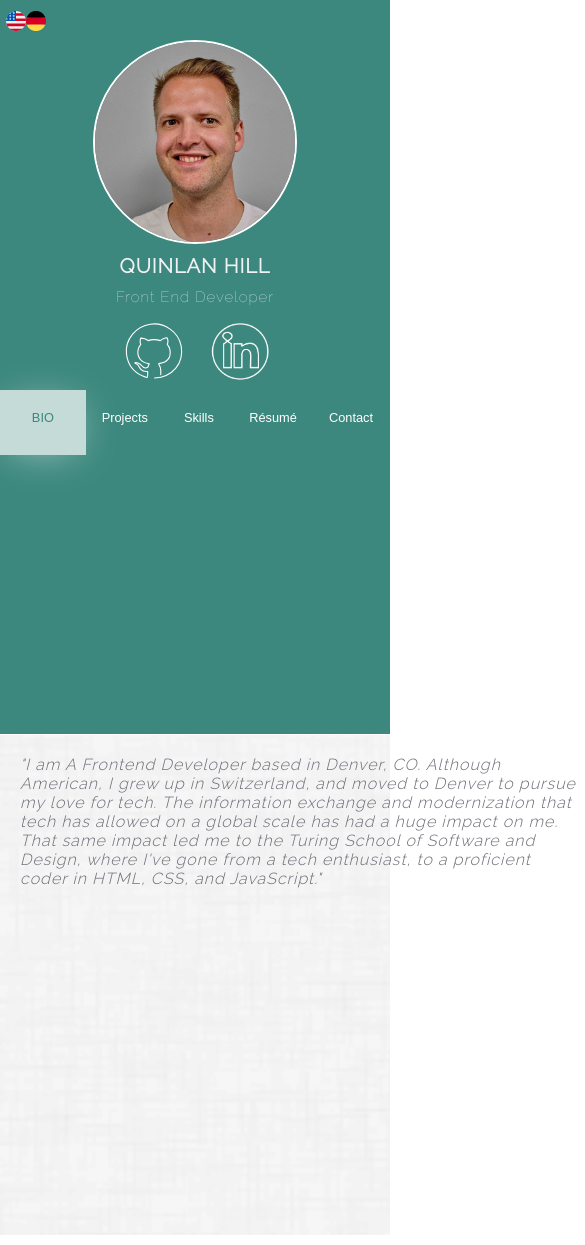
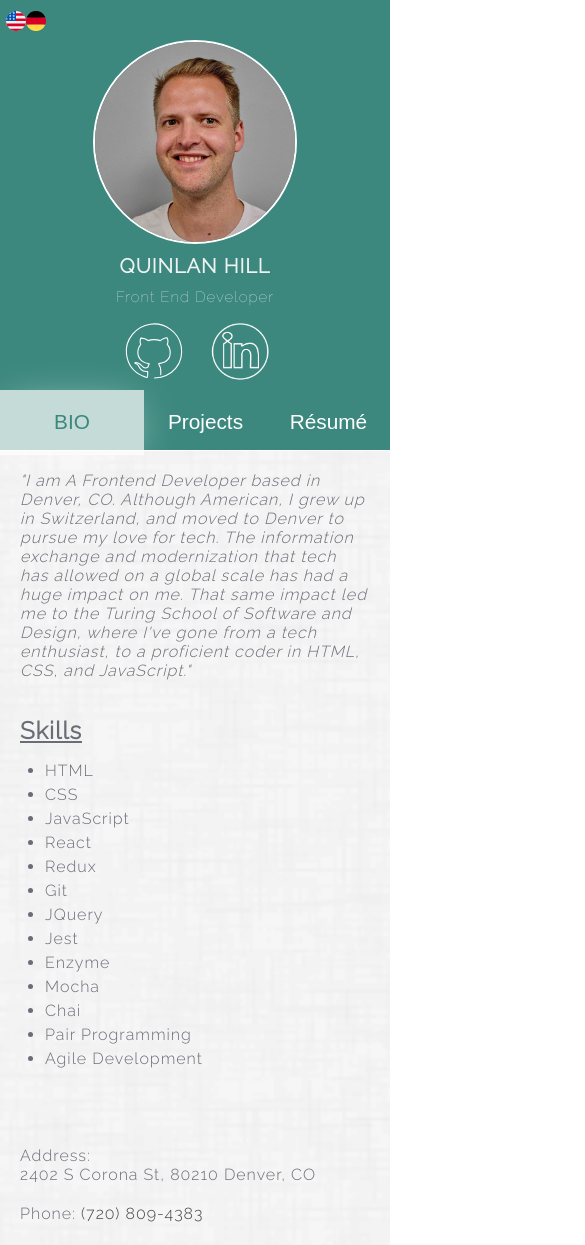
Before and after one commit to quinhill/quinlan-hill-site, a React app: page / in a window 390 px wide. Shown: the whole page, 585 px wide, since content can reach past the window. Built offline with nearby package versions, Linux system fonts and the light colour scheme.

Commit message:
Finish responsive styling

```diff
--- a/src/Aside/aside.css
+++ b/src/Aside/aside.css
@@ -1,7 +1,7 @@
-aside {
+.aside {
   grid-column: 1 / 2;
   display: grid;
-  grid-template-rows: 5% 45% 50%;
+  grid-template-rows: 20px 355px calc(100vh - 375px);
   height: 100vh;
   width: 350px;
   background-color: #3C887E;
@@ -75,6 +75,7 @@ aside {
   height: 20px;
   border: none;
   background: none;
+  outline: none;
 }
 
 .language {
@@ -83,7 +84,7 @@ aside {
 }
 
 @media only screen and (max-width: 700px) {
-  aside {
+  .aside {
     width: 100%;
     height: 450px;
     display: grid;
--- a/src/Aside/index.js
+++ b/src/Aside/index.js
@@ -4,7 +4,7 @@ import Nav from '../Nav/Nav';
 
 const Aside = (props) => {
   return (
-    <aside>
+    <div className="aside">
       <div className="language-container">
         <button
           className="language-button"
@@ -34,7 +34,7 @@ const Aside = (props) => {
         </div>
       </div>
       <Nav toDisplay={props.toDisplay}/>
-    </aside>
+    </div>
   )
 }
 
--- a/src/Bio/Bio.js
+++ b/src/Bio/Bio.js
@@ -3,10 +3,55 @@ import './bio.css';
 
 const Bio = () => {
   return (
-    <div className="bio-text">
-      <p className="text">
-        "I am A Frontend Developer based in Denver, CO. Although American, I grew up in Switzerland, and moved to Denver to pursue my love for tech. The information exchange and modernization that tech has allowed on a global scale has had a huge impact on me. That same impact led me to the Turing School of Software and  Design, where I've gone from a tech enthusiast, to a proficient coder in HTML, CSS, and JavaScript."
-      </p>
+    <div className="bio-container">
+      <div className="bio-text">
+        <p className="text">
+          "I am A Frontend Developer based in Denver, CO. Although American, I grew up in Switzerland, and moved to Denver to pursue my love for tech. The information exchange and modernization that tech has allowed on a global scale has had a huge impact on me. That same impact led me to the Turing School of Software and  Design, where I've gone from a tech enthusiast, to a proficient coder in HTML, CSS, and JavaScript."
+        </p>
+      </div>
+      <div className="skills-container">
+        <h1 className="skills-title">Skills</h1>
+        <ul>
+          <li>HTML</li>
+          <li>CSS</li>
+          <li>JavaScript</li>
+          <li>React</li>
+          <li>Redux</li>
+          <li>Git</li>
+          <li>JQuery</li>
+          <li>Jest</li>
+          <li>Enzyme</li>
+          <li>Mocha</li>
+          <li>Chai</li>
+          <li>Pair Programming</li>
+          <li>Agile Development</li>
+        </ul>
+      </div>
+      <div className="contact-container">
+      <div className="address">
+        <p className="contact-info">Address:</p>
+        <p className="contact-info">
+          2402 S Corona St, 80210 Denver, CO
+        </p>
+      </div>
+      <span>Phone:
+        <a
+          className="link"
+          href="tel:+17208094383"
+        >
+          (720) 809-4383
+        </a>
+      </span>
+      <span>
+        Email:
+        <a
+          className="link"
+          href="mailto:quinlan@quinlanhill.com"
+        >
+          quinlan@quinlanhill.com
+        </a>
+      </span>
+    </div>
     </div>
   )
 }
--- a/src/Bio/BioGer.js
+++ b/src/Bio/BioGer.js
@@ -3,11 +3,56 @@ import './bio.css';
 
 const BioGer = () => {
   return (
-    <div className="bio-text">
-      <p className="text">
-        Ich bin ein Frontend Developer in Denver, Colorado, USA. Als Amerikaner in der Schweiz aufgewachsen, bin ich hierhin gezogen, um meiner technischen Neugier nachzugehen. Den Austausch von Information und die schnelle Modernisierung die technologische Entwicklung ermöglichte, hatte grossen Einfluss auf mein Leben. Genau dieser Einfluss, hat mich an die Turing School of Software and Design nach Denver gebracht, wo ich vom Komputerinteressierten, zum Kompetenten Coder in HTML, CSS und JavaScript geworden bin.
-      </p>
+    <div className="bio-container">
+      <div className="bio-text">
+        <p className="text">
+          Ich bin ein Frontend Developer in Denver, Colorado, USA. Als Amerikaner in der Schweiz aufgewachsen, bin ich hierhin gezogen, um meiner technischen Neugier nachzugehen. Den Austausch von Information und die schnelle Modernisierung die technologische Entwicklung ermöglichte, hatte grossen Einfluss auf mein Leben. Genau dieser Einfluss, hat mich an die Turing School of Software and Design nach Denver gebracht, wo ich vom Komputerinteressierten, zum Kompetenten Coder in HTML, CSS und JavaScript geworden bin.
+        </p>
+      </div>
+      <div className="skills-container">
+        <h1 className="skills-title">Skills</h1>
+        <ul>
+          <li>HTML</li>
+          <li>CSS</li>
+          <li>JavaScript</li>
+          <li>React</li>
+          <li>Redux</li>
+          <li>Git</li>
+          <li>JQuery</li>
+          <li>Jest</li>
+          <li>Enzyme</li>
+          <li>Mocha</li>
+          <li>Chai</li>
+          <li>Pair Programming</li>
+          <li>Agile Development</li>
+        </ul>
+      </div>
+      <div className="contact-container">
+        <div className="address">
+          <p className="contact-info">Address:</p>
+          <p className="contact-info">
+            2402 S Corona St, 80210 Denver, CO
+          </p>
+        </div>
+      <span>Phone:
+        <a
+          className="link"
+          href="tel:+17208094383"
+        >
+          (720) 809-4383
+        </a>
+      </span>
+      <span>
+        Email:
+        <a
+          className="link"
+          href="mailto:quinlan@quinlanhill.com"
+        >
+          quinlan@quinlanhill.com
+        </a>
+      </span>
     </div>
+  </div>
   )
 }
 
--- a/src/Bio/bio.css
+++ b/src/Bio/bio.css
@@ -10,6 +10,60 @@
   font-style: italic;
 }
 
+.skills-container {
+  min-height: 410px;
+}
+
+.skills-title {
+  font-size: 150%;
+  text-decoration: underline;
+  margin-left: 20px;
+  color: #6B6D76;
+}
+
+li {
+  color: #6B6D76;
+  text-decoration: none;
+  margin: 5px;
+}
+
+.address {
+  display: flex;
+  flex-direction: column;
+  margin-bottom: 20px;
+}
+
+p {
+  margin: 0;
+  color: #6B6D76;
+  margin-right: 20px;
+}
+
+.email {
+  margin-right: 20px;
+  text-decoration: none;
+  color: #6B6D76;
+  margin-left: 5px;
+}
+
+span {
+  color: #6B6D76;
+  display: block;
+  margin-bottom: 20px;
+}
+
+.link {
+  margin-left: 5px;
+  text-decoration: none;
+  color: #424243;
+}
+
+.link:hover {
+  text-decoration: underline;
+  color: #878686;
+}
+
+
 @media only screen and (max-width: 700px) {
   .bio-text {
     padding: 20px;
@@ -19,4 +73,8 @@
   .text {
     margin: 0;
   }
+
+  .contact-container {
+    padding: 20px;
+  }
 }
--- a/src/Contact/contact.css
+++ /dev/null
@@ -1,41 +0,0 @@
-.address {
-  display: flex;
-  flex-direction: column;
-  margin-bottom: 20px;
-}
-
-p {
-  margin: 0;
-  color: #6B6D76;
-  margin-right: 20px;
-}
-
-.email {
-  margin-right: 20px;
-  text-decoration: none;
-  color: #6B6D76;
-  margin-left: 5px;
-}
-
-span {
-  color: #6B6D76;
-  display: block;
-  margin-bottom: 20px;
-}
-
-.link {
-  margin-left: 5px;
-  text-decoration: none;
-  color: #424243;
-}
-
-.link:hover {
-  text-decoration: underline;
-  color: #878686;
-}
-
-@media only screen and (max-width: 700px) {
-  .contact-container {
-    padding: 20px;
-  }
-}
--- a/src/Contact/index.js
+++ /dev/null
@@ -1,34 +0,0 @@
-import React from 'react';
-import './contact.css';
-
-const Contact = () => {
-  return (
-    <div className="contact-container">
-      <div className="address">
-        <p className="contact-info">Address:</p>
-        <p className="contact-info">
-          2402 S Corona St, 80210 Denver, CO
-        </p>
-      </div>
-      <span>Phone:
-        <a
-          className="link"
-          href="tel:+17208094383"
-        >
-          (720) 809-4383
-        </a>
-      </span>
-      <span>
-        Email:
-        <a
-          className="link"
-          href="mailto:quinlan@quinlanhill.com"
-        >
-          quinlan@quinlanhill.com
-        </a>
-      </span>
-    </div>
-  )
-}
-
-export default Contact;
--- a/src/Main/main.css
+++ b/src/Main/main.css
@@ -15,8 +15,8 @@ a {
     grid-row: 2 / 3;
     display: block;
     width: 100%;
+    padding-right: 0;
+    min-width: 300px;
     padding: 0;
-    padding-right: 0;
-    height: 500px;
   }
 }
--- a/src/Nav/Nav.js
+++ b/src/Nav/Nav.js
@@ -8,9 +8,7 @@ class Nav extends Component {
     this.state = {
       bio: 'active',
       projects: '',
-      skills: '',
       resume: '',
-      contact: ''
     }
   }
 
@@ -49,24 +47,10 @@ class Nav extends Component {
         </button>
         <button
           onClick={this.toDisplay}
-          id='skills'
-          className={`nav ${this.state.skills}`}
-        >
-          Skills
-        </button>
-        <button
-          onClick={this.toDisplay}
           id='resume'
           className={`nav ${this.state.resume}`}
         >
           Résumé
-        </button>
-        <button
-          onClick={this.toDisplay}
-          id='contact'
-          className={`nav ${this.state.contact}`}
-        >
-          Contact
         </button>
       </nav>
     )
--- a/src/Nav/nav.css
+++ b/src/Nav/nav.css
@@ -57,26 +57,26 @@ nav {
     width: 100%;
     display: flex;
     flex-direction: row;
+    justify-content: space-around;
     align-items: flex-start;
     height: 65px;
   }
 
   .nav {
-    width: 20%;
+    width: 34%;
   }
 
   .nav:hover {
-    width: 25%;
+    width: 40%;
   }
 
   .active {
-    width: 25%;
+    width: 40%;
   }
 }
 
 @media only screen and (max-width: 500px) {
   .nav {
-    font-size: 80%;
     height: 100%;
   }
 }
--- a/src/Projects/projects.css
+++ b/src/Projects/projects.css
@@ -3,7 +3,6 @@
 }
 
 .project-container {
-  padding-left: 30px;
   margin-bottom: 20px;
 }
 
--- a/src/Resume/resume.css
+++ b/src/Resume/resume.css
@@ -26,7 +26,9 @@
 
 @media only screen and (max-width: 700px) {
   .resume {
-    padding: 20px;
+    width: 100%;
+    display: flex;
+    align-items: center;
   }
 
   .resume-img {
--- a/src/Skills/index.js
+++ /dev/null
@@ -1,22 +0,0 @@
-import React from 'react';
-import './skills.css';
-
-const Skills = () => {
-
-  return (
-    <div className="skills-container">
-      <ul>
-        <li>HTML</li>
-        <li>CSS</li>
-        <li>JavaScript</li>
-        <li>React</li>
-        <li>Redux</li>
-        <li>Git</li>
-        <li>JQuery</li>
-        <li>Node.js</li>
-      </ul>
-    </div>
-  )
-}
-
-export default Skills;
--- a/src/Skills/skills.css
+++ /dev/null
@@ -1,15 +0,0 @@
-.skills-container {
-  min-height: 410px;
-}
-
-li {
-  color: #6B6D76;
-  text-decoration: none;
-  margin: 5px;
-}
-
-@media only screen and (max-width: 935px) {
-  aside {
-    min-height: calc(100vh - 110px);
-  }
-}
```
